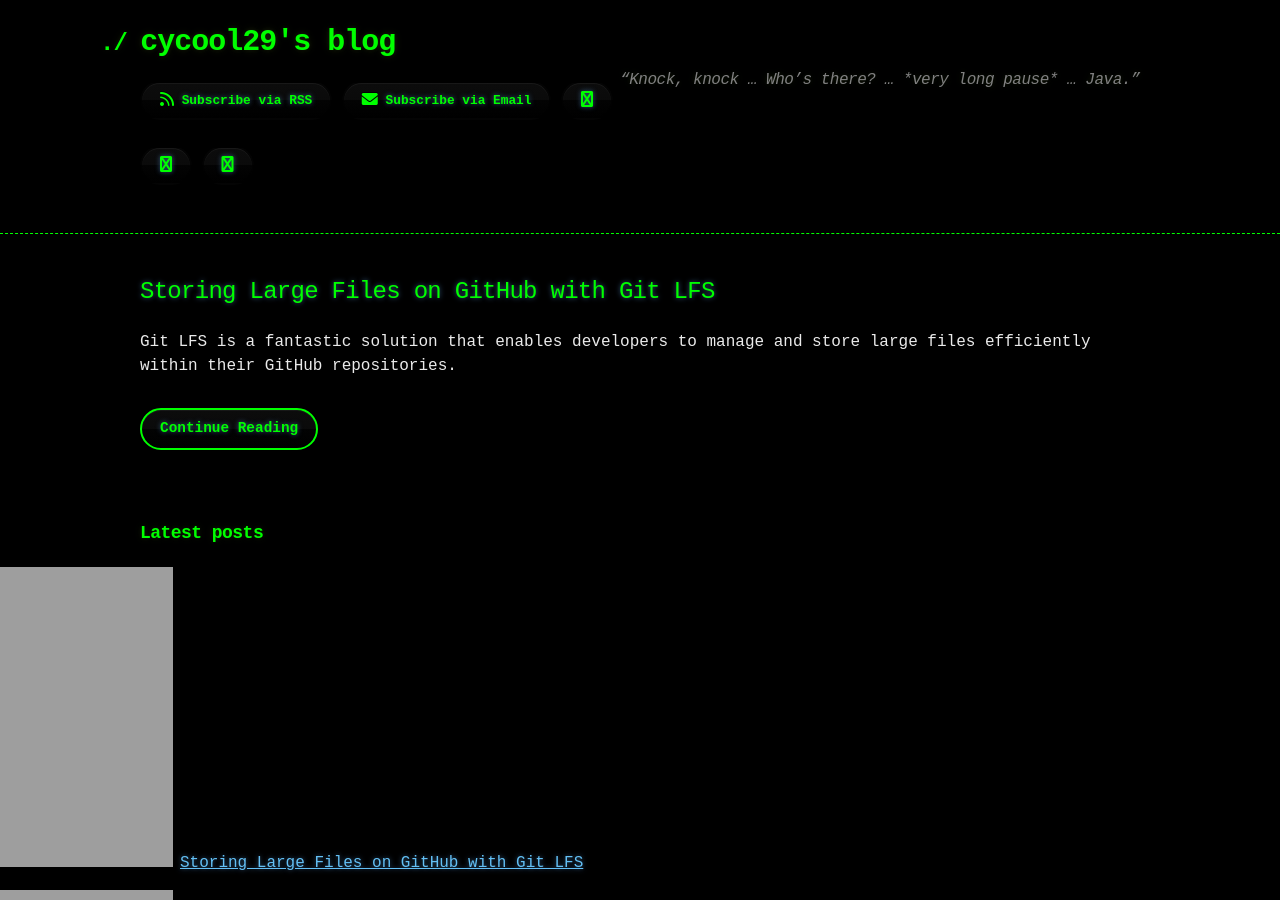
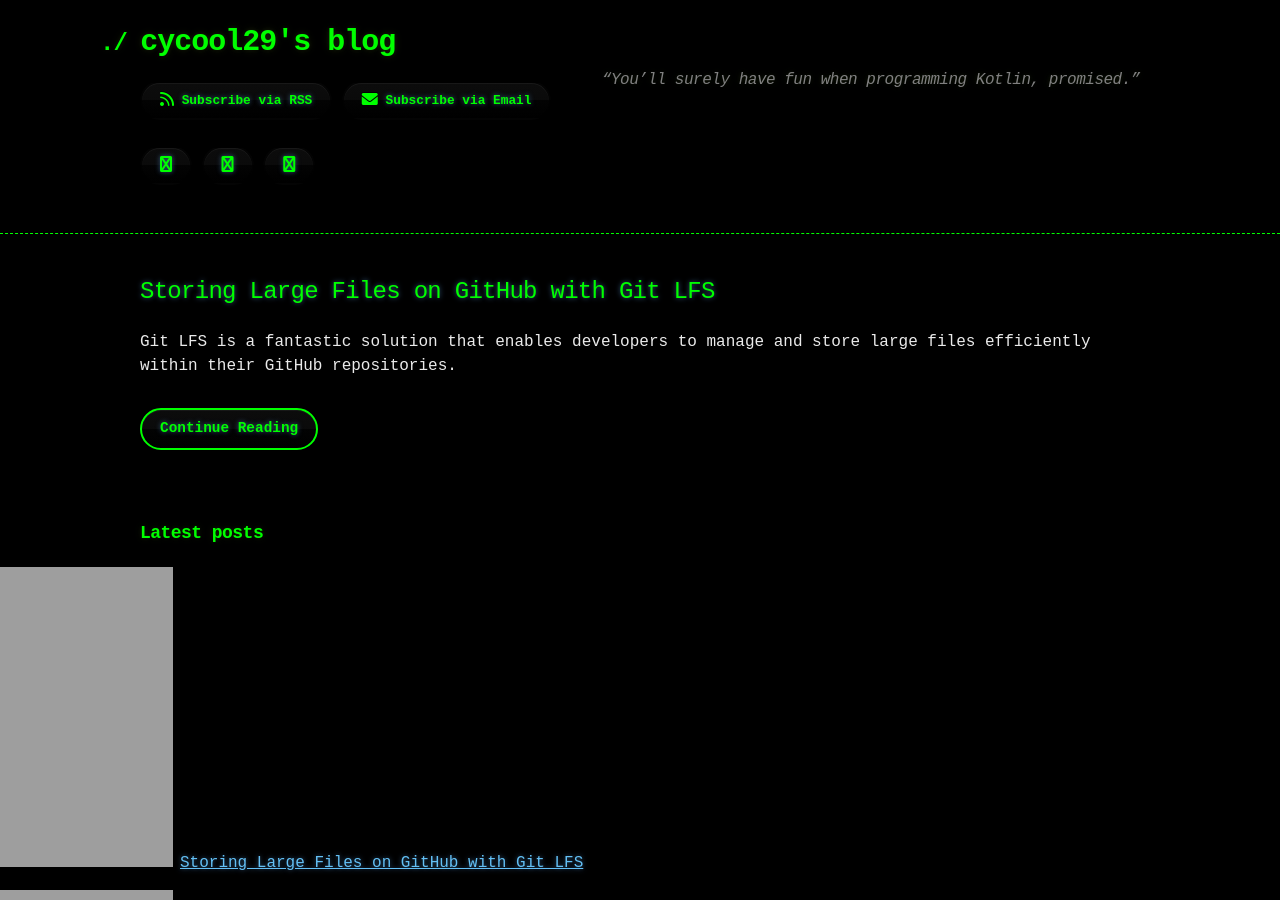
Before and after one commit to cycool29/cycool29.github.io, a Jekyll site: the page built from index.md, in a window 1280 px wide and 900 px high. Built offline with Jekyll 4.4.1, drawn with Linux system fonts in a browser that asks for light colours; a style sheet for code colours, icons or effects is not loaded.

Commit message:
Update quotes

```diff
--- a/_config.yml
+++ b/_config.yml
@@ -1,5 +1,5 @@
 title: cycool29's blog
-description: "“Knock, knock … Who’s there? … *very long pause* … Java.”"
+description: "“You’ll surely have fun when programming Kotlin, promised.” "
 bio: A high school student. Intermediate in Python, Git, Bash. Learning JavaScript. He/Him. "
 author: cycool29
 url: https://cycool29.github.io
```
